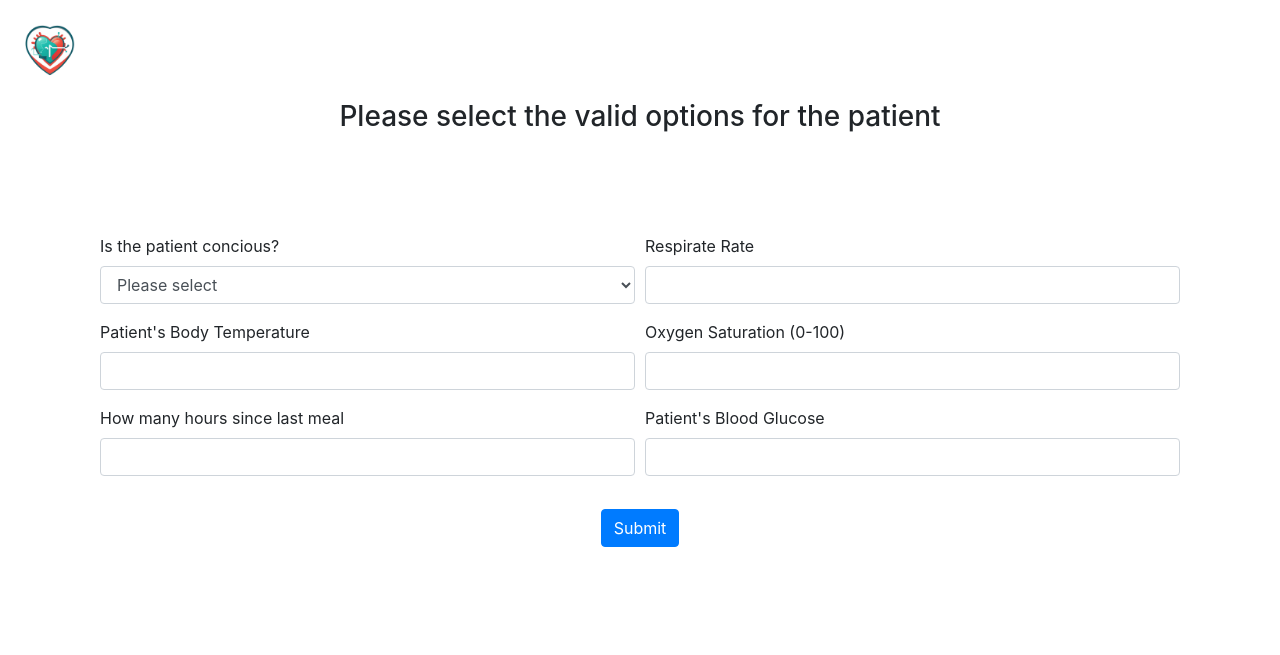
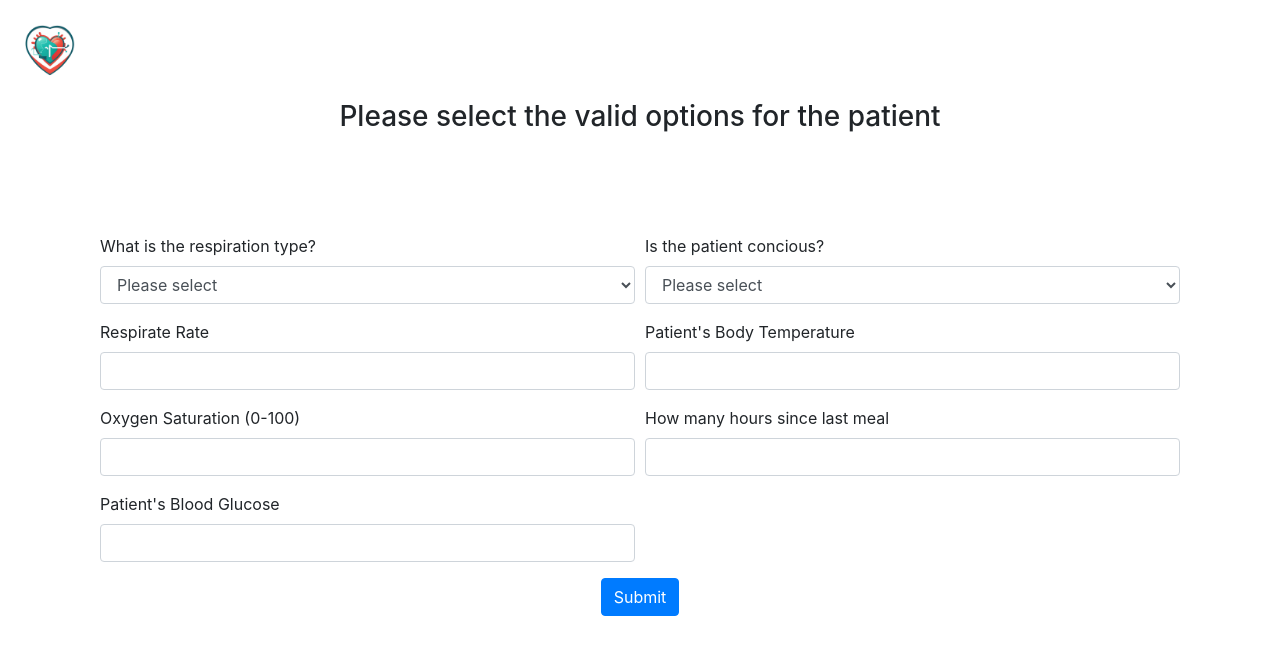
Before and after one commit to u2260774/medi_score_flask, a Flask app: template templates/home.html in a window 1280 px wide. Shown: the top 655 px of the page. Run offline with Flask 3, Linux system fonts and the light colour scheme; the template is opened without the code that fills it: values that come from a table or form of the project are taken from there, others are empty; some libraries are stand-ins or nearby versions.

Commit message:
Update home.html

```diff
--- a/templates/home.html
+++ b/templates/home.html
@@ -26,40 +26,40 @@
     <div style = "margin: 100px;">
     <form method="post">
         {{ form.csrf_token }}
-        <div class="form-row">
+<div class="form-row">
             <div class="form-group col-md-6">
+                {{ form.resp_type.label(class="form-control-label") }}
+                {{ form.resp_type(class="form-control") }}
+            </div>
+                <div class="form-group col-md-6">
                 {{ form.conc.label(class="form-control-label") }}
                 {{ form.conc(class="form-control") }}
             </div>
+        </div>
+        <div class="form-row">
             <div class="form-group col-md-6">
                 {{ form.resp_rate.label(class="form-control-label") }}
                 {{ form.resp_rate(class="form-control") }}
             </div>
-        </div>
-        <div class="form-row">
-            <div class="form-group col-md-6">
+                        <div class="form-group col-md-6">
                 {{ form.temp.label(class="form-control-label") }}
                 {{ form.temp(class="form-control") }}
             </div>
+        </div>
+        <div class="form-row">
             <div class="form-group col-md-6">
                 {{ form.spo2.label(class="form-control-label") }}
                 {{ form.spo2(class="form-control") }}
             </div>
-        </div>
-        <div class="form-row">
             <div class="form-group col-md-6">
                 {{ form.time_since.label(class="form-control-label") }}
                 {{ form.time_since(class="form-control") }}
             </div>
+        </div>
+        <div class="form-row">
             <div class="form-group col-md-6">
                 {{ form.cbg.label(class="form-control-label") }}
                 {{ form.cbg(class="form-control") }}
-            </div>
-        </div>
-        <div class="form-row">
-            <div class="form-group col-md-6">
-                {{ form.patient_id.label(class="form-control-label") }}
-                {{ form.patient_id(class="form-control") }}
             </div>
         </div>
         <div class="text-center">
```
